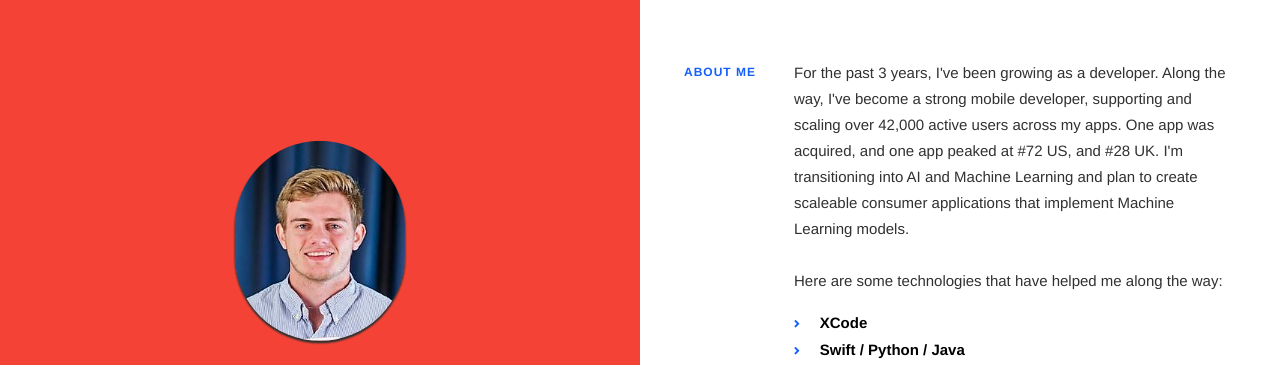
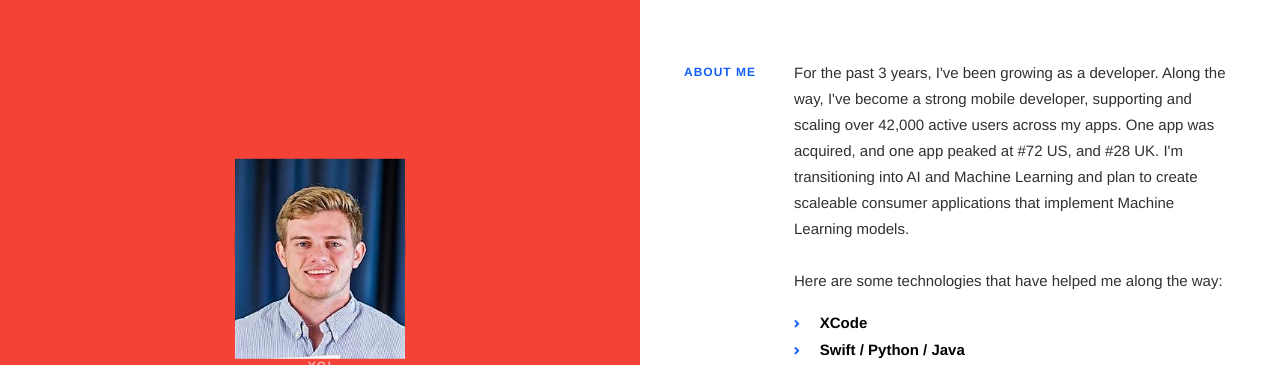
Before and after one commit to jdleo/jdleo.github.io, a plain HTML site: page index.html in a window 1280 px wide. Shown: the top 365 px of the page. Drawn offline with Linux system fonts and the light colour scheme; a script that the page names is missing; a web font is replaced by a local one.

Commit message:
img change

```diff
--- a/css/style.css
+++ b/css/style.css
@@ -219,13 +219,19 @@ h2 {
       position: relative;
       top: 50%;
       transform: translateY(-60%); } }
-.info__headshot, .info__headshot-img {
+.info__headshot {
   display: block;
   margin: auto;
   width: 170px;
-  height: 200px;
+  height: 170px;
   border-radius: 200px;
   box-shadow: 0 2px 2px #333333; }
+.info__headshot-img {
+    display: block;
+  margin: auto;
+  width: 170px;
+  height: 200px;
+}
 .info__tag {
   display: block;
   margin: 30px auto auto auto;
```
